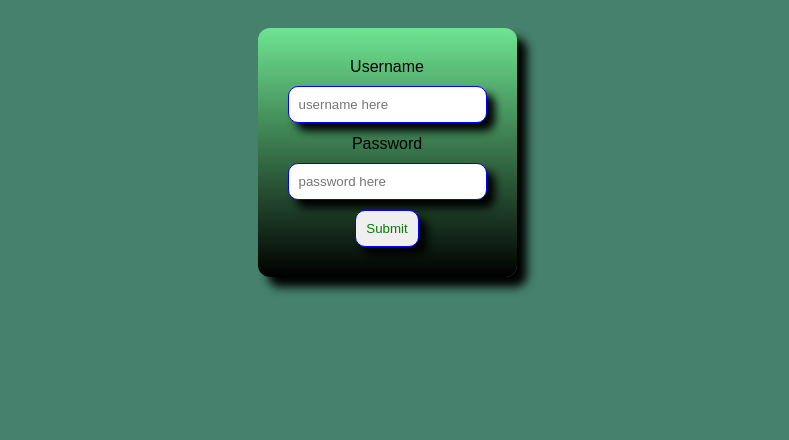
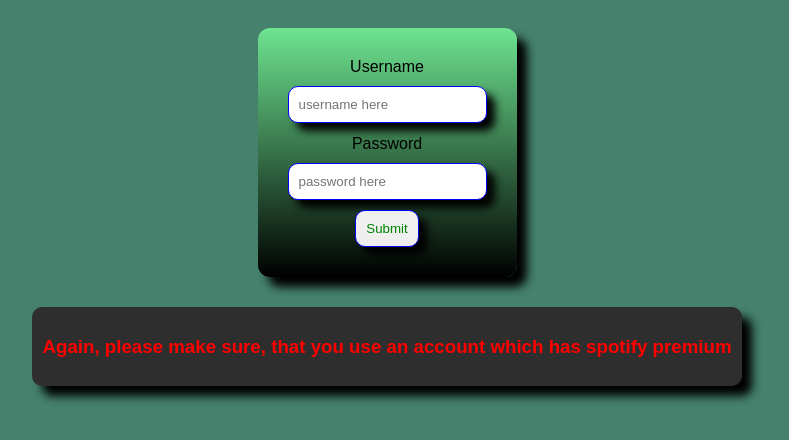
Before and after one commit to klover-rs/spotify-downloader, a React (Vite) app: page /login in a window 1280 px wide. Shown: the top 440 px of the page, without its empty margins (253-1042 px from the left). Built offline with nearby package versions, Linux system fonts and the light colour scheme.

Commit message:
added a notice box, that a spotify premium account is required

```diff
--- a/src/Login.css
+++ b/src/Login.css
@@ -32,3 +32,22 @@
 .submit-btn {
     margin-top: 12px;
 }
+
+.notice-box {
+    margin-top: 30px;
+    display: flex;
+    justify-content: center;
+    align-items: center;
+}
+
+.notice-box-inner {
+    width: fit-content;
+    background-color: #2e2e2e;
+    padding: 10px;
+    border-radius: 10px;
+    box-shadow: 10px 10px 10px black;
+}
+
+.notice-box-inner h3 {
+    color: red;
+}
--- a/src/Login.tsx
+++ b/src/Login.tsx
@@ -27,6 +27,7 @@
   };
 
   return (
+    <div>
       <div className="login-container">
         <div className="login-container-inner">
           <form className="login-form" onSubmit={handleSubmit}>
@@ -54,10 +55,20 @@
             </div>
             <input className="submit-btn" type="submit" />
           </form>
+
           <div>
             <h4>{error}</h4>
           </div>
         </div>
       </div>
+      <div className="notice-box">
+        <div className="notice-box-inner">
+          <h3>
+            Again, please make sure, that you use an account which has spotify
+            premium
+          </h3>
+        </div>
+      </div>
+    </div>
   );
 }
```
Lines whose indentation alone changed are shown as unchanged.
